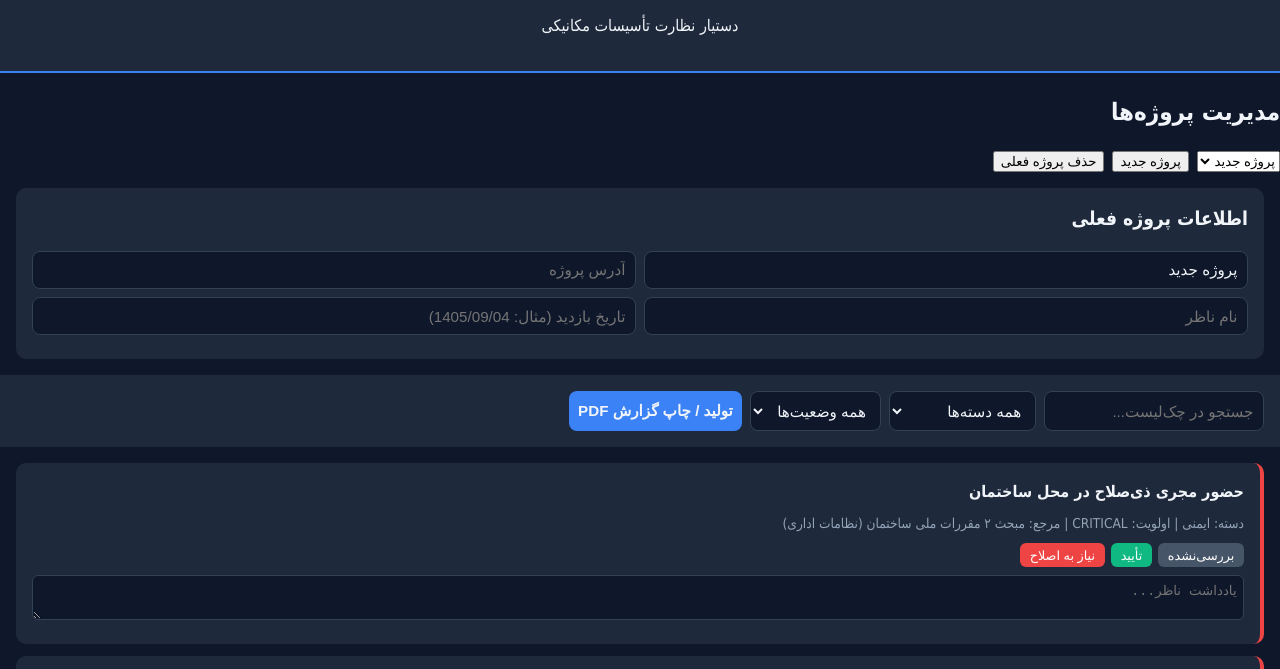
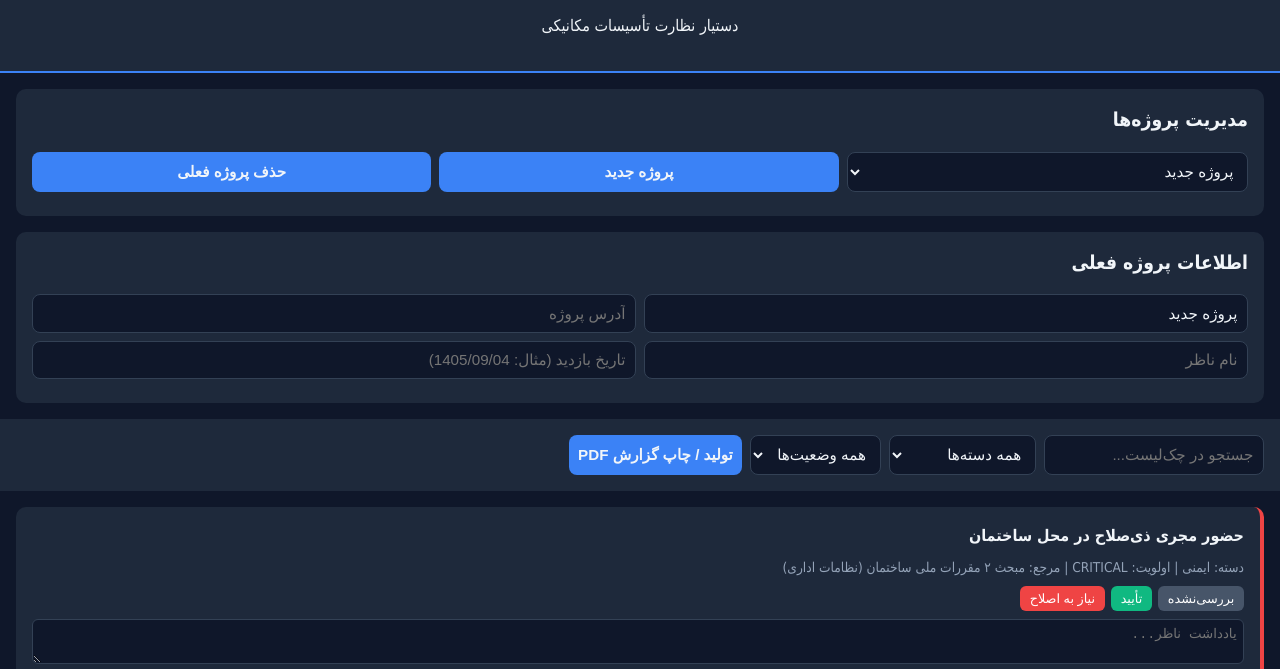
Before and after one commit to armineasy-sudo/dastyarnazer2, a plain HTML site: page pwa/index.html in a window 1280 px wide. Shown: the part 57-726 px from the top of the page. Drawn offline with Linux system fonts and the light colour scheme.

Commit message:
Style project manager section

```diff
--- a/pwa/style.css
+++ b/pwa/style.css
@@ -18,13 +18,13 @@ header h1 {
   margin: 0;
   font-size: 1.5rem;
 }
-.project-info {
+.project-manager, .project-info {
   background: #1E293B;
   padding: 1rem;
   margin: 1rem;
   border-radius: 10px;
 }
-.project-info h2 {
+.project-manager h2, .project-info h2 {
   margin-top: 0;
   font-size: 1.2rem;
 }
@@ -34,15 +34,24 @@ header h1 {
   gap: 0.5rem;
   margin-bottom: 0.5rem;
 }
-.form-row input {
+.form-row input, .form-row select, .form-row button {
   flex: 1;
-  min-width: 150px;
+  min-width: 120px;
   padding: 0.6rem;
   border: 1px solid #334155;
   border-radius: 8px;
   background: #0F172A;
   color: #F1F5F9;
   font-size: 0.95rem;
+}
+.form-row button {
+  background: #3B82F6;
+  border: none;
+  cursor: pointer;
+  font-weight: bold;
+}
+.form-row button:hover {
+  background: #2563EB;
 }
 .controls {
   display: flex;
@@ -119,7 +128,7 @@ header h1 {
 }
 @media print {
   body { background: white; color: black; }
-  .controls, header, .project-info, .status-buttons, .notes { display: none !important; }
+  .controls, header, .project-manager, .project-info, .status-buttons, .notes { display: none !important; }
   .print-only { display: block; }
   .item { break-inside: avoid; border: 1px solid #ccc; margin-bottom: 0.5rem; }
   #report { padding: 1cm; }
```
